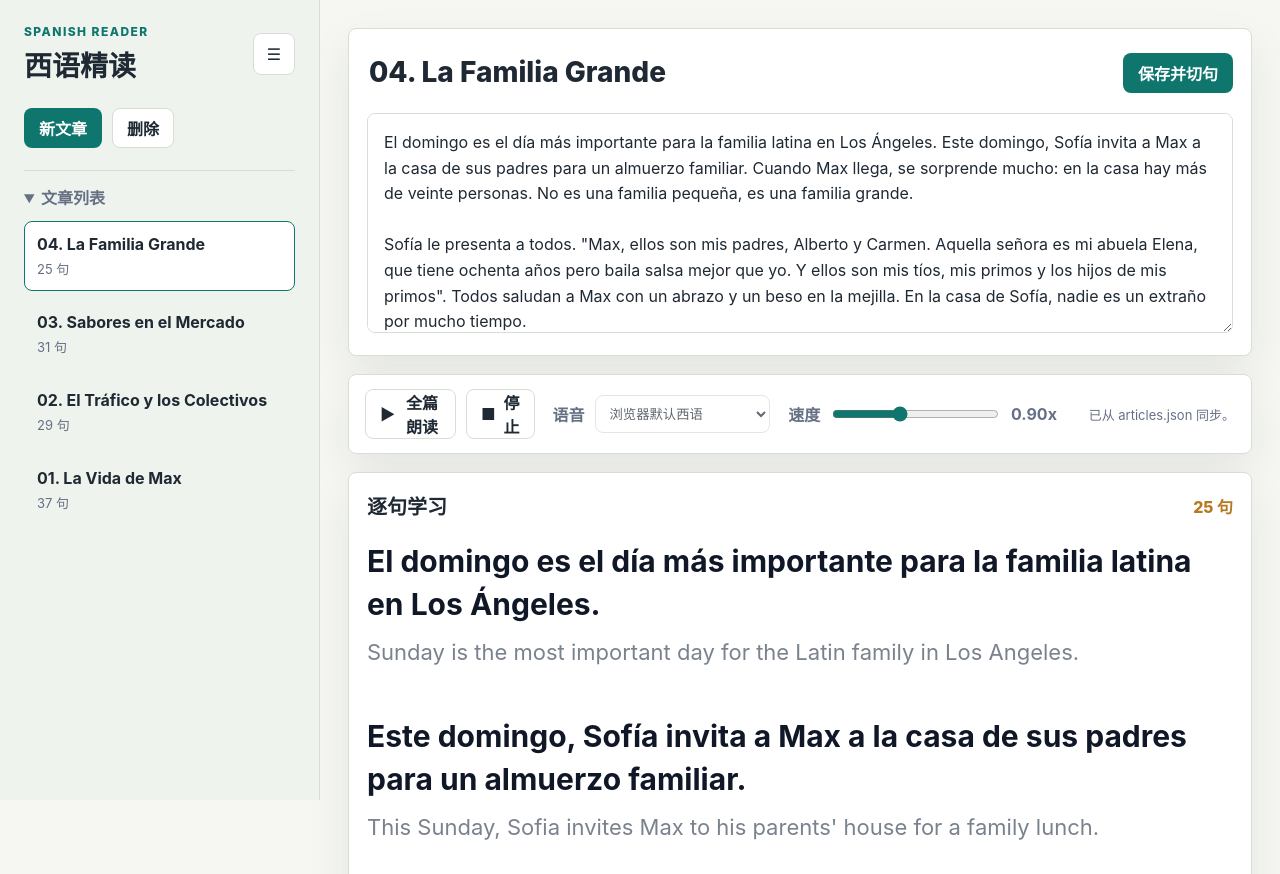
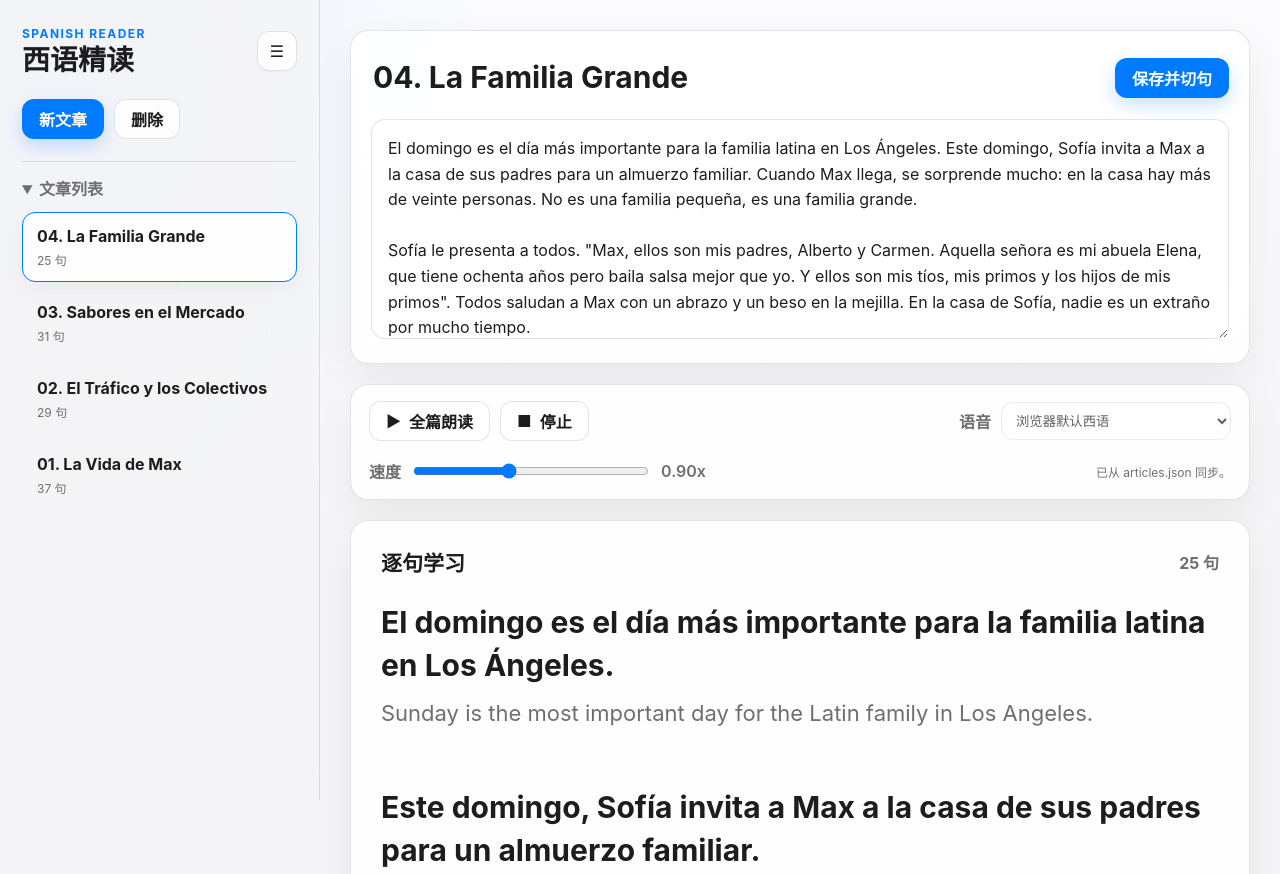
Before and after one commit to BaiRensan/SpanishReader, a website: page index.html in a window 1280 px wide. Shown: the top 874 px of the page. Drawn offline with Linux system fonts and the light colour scheme; no server answers.

Commit message:
Polish Apple-style UI

```diff
--- a/styles.css
+++ b/styles.css
@@ -1,18 +1,19 @@
 :root {
   color-scheme: light;
-  --bg: #f6f7f2;
-  --panel: #ffffff;
-  --ink: #1f2933;
-  --muted: #667085;
-  --line: #d8ddd5;
-  --accent: #0f766e;
-  --accent-strong: #0b5e59;
-  --accent-soft: #d9f3ef;
-  --gold: #b7791f;
-  --danger: #b42318;
-  --shadow: 0 18px 45px rgba(31, 41, 51, 0.08);
+  --bg: #f5f5f7;
+  --panel: rgba(255, 255, 255, 0.88);
+  --panel-solid: #ffffff;
+  --ink: #1d1d1f;
+  --muted: #6e6e73;
+  --line: rgba(60, 60, 67, 0.14);
+  --accent: #007aff;
+  --accent-strong: #0066d6;
+  --accent-soft: rgba(0, 122, 255, 0.14);
+  --accent-wash: #f0f7ff;
+  --danger: #ff3b30;
+  --shadow: 0 18px 42px rgba(0, 0, 0, 0.06);
   font-family:
-    Inter, ui-sans-serif, system-ui, -apple-system, BlinkMacSystemFont, "Segoe UI",
+    -apple-system, BlinkMacSystemFont, "SF Pro Text", "SF Pro Display", Inter, ui-sans-serif, system-ui, "Segoe UI",
     sans-serif;
 }
 
@@ -23,8 +24,11 @@
 body {
   margin: 0;
   min-height: 100vh;
-  background: var(--bg);
+  background:
+    radial-gradient(circle at top left, rgba(0, 122, 255, 0.08), transparent 32rem),
+    linear-gradient(180deg, #fbfbfd 0%, var(--bg) 34rem);
   color: var(--ink);
+  -webkit-font-smoothing: antialiased;
 }
 
 button,
@@ -51,9 +55,10 @@ button {
   position: sticky;
   top: 0;
   height: 100vh;
-  padding: 24px;
+  padding: 26px 22px;
   border-right: 1px solid var(--line);
-  background: #eef3ed;
+  background: rgba(245, 245, 247, 0.82);
+  backdrop-filter: blur(22px);
   overflow: auto;
   transition: width 180ms ease, padding 180ms ease;
 }
@@ -90,7 +95,7 @@ button {
   margin: 0 0 5px;
   color: var(--accent);
   font-size: 12px;
-  font-weight: 800;
+  font-weight: 700;
   letter-spacing: 0.12em;
   text-transform: uppercase;
 }
@@ -104,22 +109,26 @@ p {
 h1 {
   margin-bottom: 0;
   font-size: 28px;
+  letter-spacing: 0;
+  line-height: 1.05;
 }
 
 h2 {
   margin-bottom: 0;
-  font-size: 20px;
+  font-size: 21px;
+  letter-spacing: 0;
 }
 
 .icon-button {
   display: inline-grid;
   place-items: center;
-  width: 42px;
-  height: 42px;
+  width: 40px;
+  height: 40px;
   border: 1px solid var(--line);
-  border-radius: 8px;
-  background: var(--panel);
+  border-radius: 12px;
+  background: rgba(255, 255, 255, 0.8);
   color: var(--ink);
+  box-shadow: 0 1px 2px rgba(0, 0, 0, 0.04);
 }
 
 .library-actions {
@@ -132,26 +141,34 @@ h2 {
 .small-button,
 .icon-pill {
   min-height: 40px;
-  border-radius: 8px;
+  border-radius: 12px;
   border: 1px solid transparent;
-  padding: 0 14px;
-  font-weight: 700;
+  padding: 0 16px;
+  font-weight: 600;
+  transition:
+    background-color 140ms ease,
+    border-color 140ms ease,
+    color 140ms ease,
+    transform 140ms ease,
+    box-shadow 140ms ease;
 }
 
 .primary-button {
   background: var(--accent);
   color: #fff;
+  box-shadow: 0 7px 18px rgba(0, 122, 255, 0.22);
 }
 
 .primary-button:hover {
   background: var(--accent-strong);
+  transform: translateY(-1px);
 }
 
 .ghost-button,
 .small-button,
 .icon-pill {
   border-color: var(--line);
-  background: var(--panel);
+  background: rgba(255, 255, 255, 0.78);
   color: var(--ink);
 }
 
@@ -160,7 +177,8 @@ h2 {
 .icon-pill:hover,
 .icon-button:hover {
   border-color: var(--accent);
-  color: var(--accent-strong);
+  background: var(--accent-wash);
+  color: var(--accent);
 }
 
 .article-menu {
@@ -171,20 +189,20 @@ h2 {
 .article-menu summary {
   margin-bottom: 12px;
   color: var(--muted);
-  font-weight: 800;
+  font-weight: 650;
   cursor: pointer;
 }
 
 .article-list {
   display: grid;
-  gap: 8px;
+  gap: 6px;
 }
 
 .article-item {
   width: 100%;
   border: 1px solid transparent;
-  border-radius: 8px;
-  padding: 12px;
+  border-radius: 13px;
+  padding: 13px 14px;
   background: transparent;
   color: var(--ink);
   text-align: left;
@@ -193,7 +211,8 @@ h2 {
 .article-item:hover,
 .article-item.active {
   border-color: var(--accent);
-  background: var(--panel);
+  background: rgba(255, 255, 255, 0.82);
+  box-shadow: 0 8px 22px rgba(0, 0, 0, 0.045);
 }
 
 .article-item strong {
@@ -207,27 +226,28 @@ h2 {
   display: block;
   margin-top: 5px;
   color: var(--muted);
-  font-size: 13px;
+  font-size: 12px;
 }
 
 .reader {
   display: grid;
-  gap: 18px;
+  gap: 20px;
   align-content: start;
-  padding: 28px;
+  padding: 30px;
 }
 
 .editor-panel,
 .control-panel,
 .sentence-panel {
   border: 1px solid var(--line);
-  border-radius: 8px;
+  border-radius: 18px;
   background: var(--panel);
   box-shadow: var(--shadow);
+  backdrop-filter: blur(18px);
 }
 
 .editor-panel {
-  padding: 18px;
+  padding: 20px;
 }
 
 .title-bar {
@@ -243,9 +263,11 @@ h2 {
   border-bottom: 2px solid transparent;
   padding: 8px 2px;
   color: var(--ink);
-  font-size: 28px;
-  font-weight: 800;
+  font-size: 30px;
+  font-weight: 700;
+  letter-spacing: 0;
   outline: none;
+  background: transparent;
 }
 
 .title-input:focus {
@@ -263,9 +285,10 @@ h2 {
   min-height: 220px;
   resize: vertical;
   border: 1px solid var(--line);
-  border-radius: 8px;
+  border-radius: 14px;
   padding: 16px;
   color: var(--ink);
+  background: rgba(255, 255, 255, 0.72);
   line-height: 1.6;
   outline: none;
 }
@@ -277,18 +300,22 @@ h2 {
 
 .control-panel {
   justify-content: space-between;
+  flex-wrap: wrap;
   gap: 18px;
-  padding: 14px 16px;
+  padding: 16px 18px;
 }
 
 .playback {
+  flex: 0 0 auto;
   gap: 10px;
 }
 
 .icon-pill {
   display: inline-flex;
   align-items: center;
+  justify-content: center;
   gap: 8px;
+  white-space: nowrap;
 }
 
 .speed-control {
@@ -297,25 +324,25 @@ h2 {
   align-items: center;
   gap: 10px;
   color: var(--muted);
-  font-weight: 700;
+  font-weight: 600;
 }
 
 .voice-control {
   display: grid;
-  grid-template-columns: auto minmax(150px, 230px);
+  grid-template-columns: auto minmax(170px, 230px);
   align-items: center;
   gap: 10px;
   color: var(--muted);
-  font-weight: 700;
+  font-weight: 600;
 }
 
 .voice-control select {
   min-width: 0;
   height: 38px;
   border: 1px solid var(--line);
-  border-radius: 8px;
+  border-radius: 12px;
   padding: 0 34px 0 10px;
-  background: var(--panel);
+  background: rgba(255, 255, 255, 0.78);
   color: var(--ink);
   outline: none;
 }
@@ -333,12 +360,12 @@ h2 {
   width: 190px;
   margin: 0;
   color: var(--muted);
-  font-size: 13px;
+  font-size: 12px;
   text-align: right;
 }
 
 .sentence-panel {
-  padding: 18px;
+  padding: 26px 30px 32px;
 }
 
 .section-heading {
@@ -348,32 +375,40 @@ h2 {
 
 .section-heading p {
   margin-bottom: 0;
-  color: var(--gold);
-  font-weight: 800;
+  color: var(--muted);
+  font-weight: 650;
 }
 
 .sentences {
   display: grid;
-  gap: 34px;
+  gap: 36px;
 }
 
 .sentence-card {
   display: block;
   border: 0;
-  border-radius: 8px;
-  padding: 6px 0;
+  border-radius: 14px;
+  padding: 10px 12px;
+  margin-inline: -12px;
   background: transparent;
   cursor: pointer;
   scroll-margin-top: 24px;
+  transition:
+    background-color 140ms ease,
+    transform 140ms ease;
 }
 
 .sentence-card.reading {
-  background: #f1f8f6;
+  background: var(--accent-wash);
+}
+
+.sentence-card:hover {
+  background: rgba(0, 122, 255, 0.06);
 }
 
 .spanish-text {
   margin-bottom: 12px;
-  color: #101828;
+  color: var(--ink);
   font-size: 30px;
   font-weight: 650;
   line-height: 1.42;
@@ -381,7 +416,7 @@ h2 {
 
 .english-text {
   margin: 0;
-  color: #7a828e;
+  color: var(--muted);
   font-size: 22px;
   line-height: 1.45;
 }
@@ -394,10 +429,11 @@ h2 {
 
 .empty-state {
   border: 1px dashed var(--line);
-  border-radius: 8px;
+  border-radius: 16px;
   padding: 28px;
   color: var(--muted);
   text-align: center;
+  background: rgba(255, 255, 255, 0.55);
 }
 
 @media (max-width: 900px) {
```
